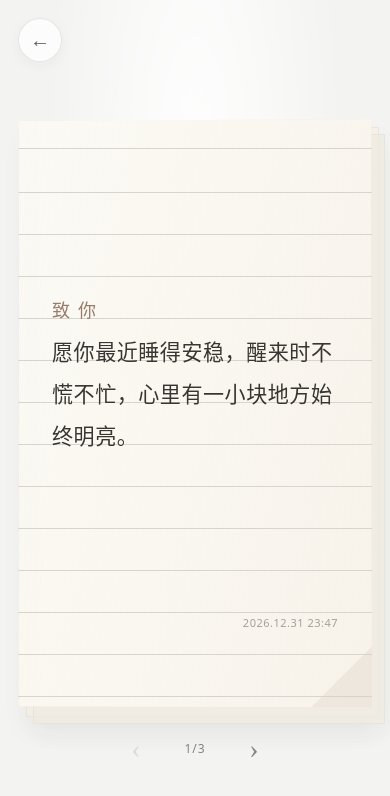
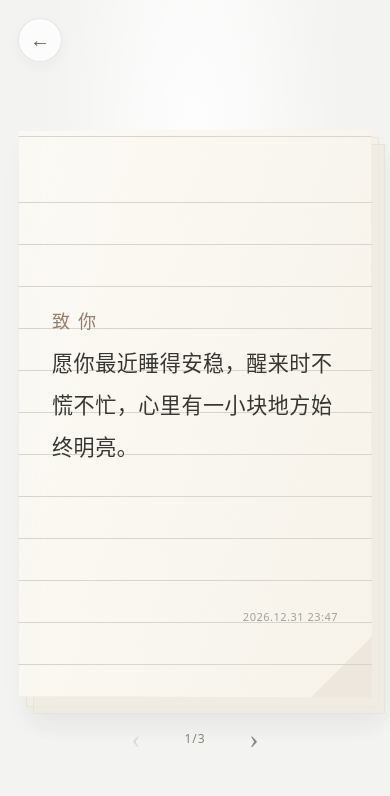
Before and after one commit to sien-1/Whispers, a plain HTML site: page index.html in a window 390 px wide. Both pictures are taken after typing "Sample" into the empty fields and a click on the button "打开". Drawn offline with Linux system fonts and the light colour scheme.

Commit message:
fix: align typography to ruled baselines

```diff
--- a/styles.css
+++ b/styles.css
@@ -221,6 +221,7 @@ a:focus-visible {
 
 .name-form {
   width: min(100%, 450px);
+  transform: translateY(5px);
 }
 
 .name-line {
@@ -354,6 +355,8 @@ a:focus-visible {
 }
 
 .note-time {
+  position: relative;
+  top: 4px;
   color: color-mix(in srgb, var(--ink) 44%, transparent);
   font-family: "PingFang SC", "Hiragino Sans GB", "Microsoft YaHei", system-ui, sans-serif;
   font-size: 11px;
@@ -496,7 +499,7 @@ a:focus-visible {
   .home-view,
   .reader-view,
   .reader-flow {
-    min-height: 590px;
+    min-height: 570px;
   }
 
   .home-view {
@@ -504,7 +507,7 @@ a:focus-visible {
   }
 
   .reader-flow {
-    padding: 169px 34px 65px;
+    padding: 170px 34px 65px;
   }
 
   .note-copy {
@@ -526,7 +529,7 @@ a:focus-visible {
   }
 
   .reader-flow {
-    padding: 169px 27px 65px;
+    padding: 170px 27px 65px;
   }
 
   .note-copy {
```
Also changed, not shown: docs/screenshots/home.png, docs/screenshots/reader.png.
